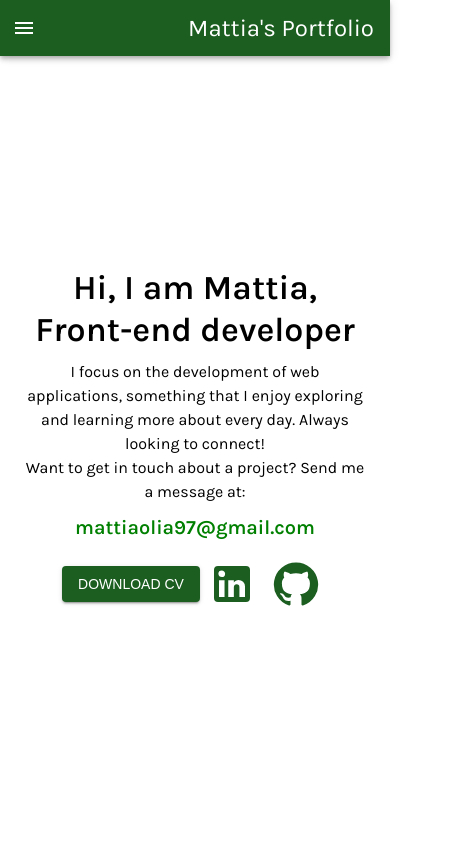
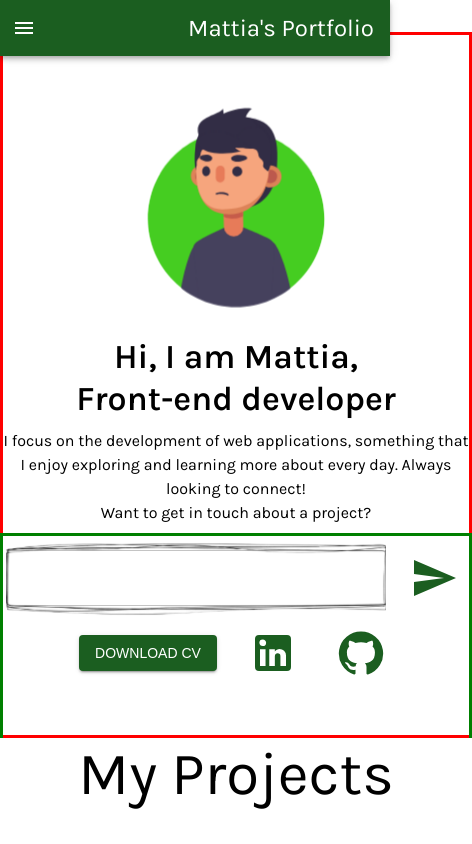
Before and after one commit to MattiaOlia/MattiaOlia-portfolio, a React (Create React App) app: page / in a window 390 px wide. Shown: the top 844 px of the page, 472 px wide, since content can reach past the window. Built offline with nearby package versions, Linux system fonts and the light colour scheme.

Commit message:
update hero

```diff
--- a/src/Home.js
+++ b/src/Home.js
@@ -29,6 +29,7 @@ function Home() {
         <Router>
 
           <Navbar />
+          <Box maxWidth={"1600px"} display="flex" margin={"auto"} overflow={""}>
           <InView onChange={(inView, entry) => setIsVisible(inView)}>
           <Fade in={isVisible} timeout={1000}>
           <Box
@@ -54,6 +55,7 @@ function Home() {
       </Box>
       </Fade>
       </InView>
+      </Box>
     </Router>
     </div>
   );
--- a/src/components/Hero.css
+++ b/src/components/Hero.css
@@ -1,12 +1,14 @@
 .image-container {
     display: flex;
     width: 400px;
-    height: 250px;
+    height: 400px;
     overflow: hidden;
+    transform: translateY("-200px");
   }
 
   .image-container img {
     width: 100%;
     height: 100%;
-    object-fit: cover
+    object-fit: cover;
+    transform: translateY("-200px");
   }
--- a/src/components/Hero.js
+++ b/src/components/Hero.js
@@ -14,7 +14,7 @@ import AvatarComp from '../components/avatar/AvatarComp';
 
 function Hero() {
   const isSmallScreen = useMediaQuery('(max-width: 600px)');
-  const isLargeScreen = useMediaQuery('(min-width: 1200px)');
+  const isLargeScreen = useMediaQuery('(min-width: 1350px)');
   const [zoomed, setZoomed] = useState(false);
   const pdfUrl = CVfile;
 
@@ -38,13 +38,37 @@ function Hero() {
         display={isSmallScreen ? 'block' : 'flex'}
         alignItems={isSmallScreen ? 'center' : 'flex-start'}
         justifyContent={isSmallScreen ? 'center' : 'flex-end'}
-        p={3}
+        maxHeight={"700px"}
+        border={"solid red"}
+        maxWidth={"1400px"}
+        margin={"0 auto"}
       >
         {isSmallScreen ? (
-          <Box minHeight={"100vh"} display={"flex"} flexDirection={"column"} alignItems={'center'} gap={1} justifyContent={"center"}>
-            <Box className="image-container" mt={"-5em"}>
-              {/*<img src={imageHero} alt="Hero" />*/}
-              {/*<AvatarComp  />*/}
+           <Box minHeight={"100vh"}  display={"flex"} flexDirection={"column"} alignItems={'center'} gap={1} justifyContent={"center"} mt={8}>
+           <Box
+              flexShrink={0}
+              className="image-container"
+              sx={{
+                width: isLargeScreen ? "270px" : "230px",
+                height: isLargeScreen ? "300px" : "230px",
+                overflow: "hidden",
+                backgroundSize: "cover"
+
+              }}
+
+            >
+              <Box
+                sx={{
+                  width: '100%',
+                  transition: 'all 5s ease',
+                  transform: `scale(${zoomed ? 1.4 : 1})`,
+                  height:"90%",
+                }}
+              >
+                <Suspense fallback={<div>Loading...</div>}>
+                  <AvatarComp />
+                </Suspense>
+              </Box>
             </Box>
            <Typography variant="h4" fontWeight={600}>
              Hi, I am Mattia, <br />
@@ -53,59 +77,42 @@ function Hero() {
            <Typography variant="body1">
              I focus on the development of web applications, something that I enjoy exploring and learning more about every day.
              Always looking to connect!<br />
-              Want to get in touch about a project? Send me a message at:
+             Want to get in touch about a project?
            </Typography>
-            <a style={{ color: "green" }} href="mailto:mattiaolia97@gmail.com">
-              <Typography variant="h6" fontWeight={600} sx={{ transition: 'fade in 0.3s ease', '&:hover': { textDecoration: "underline" } }}>mattiaolia97@gmail.com</Typography>
-            </a>
-            <Box alignItems={'center'} display={'flex'}>
-              <Button variant="contained" color="primary" onClick={downloadPDF}>Download CV</Button>
-              <IconButton
-                color="primary"
-                component="a"
-                href="https://www.linkedin.com/in/mattiaolia/"
-                target="_blank"
-                rel="noopener noreferrer"
-              >
-                <LinkedInIcon sx={{ fontSize: "3rem" }} />
-              </IconButton>
-              <IconButton
-                color="primary"
-                component="a"
-                href="https://github.com/MattiaOlia"
-                target="_blank"
-                rel="noopener noreferrer"
-              >
-                <GitHubIcon sx={{ fontSize: "3rem" }} />
-              </IconButton>
+           <Box display={"flex"} width={"100%"} border={"solid green"} flexGrow={1}>
+      <HeroInput />
 </Box>
+
          </Box>
-        ) : (
+
+        ) : isLargeScreen ? (
+          // Code for large screens
           <Box
             display="flex"
             alignItems={"center"}
             justifyContent="center"
             textAlign="left"
-            pl={isLargeScreen ? "5em" : "0"}
-            marginTop={isLargeScreen ? "5em" : "5em"}
+            pl={isLargeScreen ? "1em" : "0"}
+            marginTop="5em"
           >
             <Box
               flexShrink={0}
               className="image-container"
               sx={{
-                marginLeft: isLargeScreen ? "auto 6em" : "auto 2em",
                 width: isLargeScreen ? "270px" : "200px",
-                height: isLargeScreen ? "270px" : "200px",
+                height: isLargeScreen ? "300px" : "200px",
                 overflow: "hidden",
-                backgroundSize: "cover"
+                backgroundSize: "cover",
+                transform: "translateY(-100px)"
               }}
+              border={"solid blu"}
             >
               <Box
                 sx={{
                   width: '100%',
                   transition: 'all 5s ease',
                   transform: `scale(${zoomed ? 1.4 : 1})`,
-                  height:"100%",
+                  height:"90%",
                 }}
               >
                 <Suspense fallback={<div>Loading...</div>}>
@@ -113,30 +120,76 @@ function Hero() {
                 </Suspense>
               </Box>
             </Box>
-            <Box flexGrow={1} pl={3} sx={{ marginLeft: isLargeScreen ? "2em" : "1.5Cem", paddingRight: isLargeScreen ? "6em" : "2em" }} display={'flex'} flexDirection={"column"} gap={2}>
+            <Box border={"solid red"} flexGrow={1} pl={3} sx={{ marginLeft: isLargeScreen ? "2em" : "1em"}} display={'flex'} flexDirection={"column"} >
               <Typography variant={isLargeScreen ? "h2" : "h4"} fontWeight={isLargeScreen ? 600 : 400}>
                 Hi, I am Mattia, <br />
                 Front-End Developer
               </Typography>
               <Typography variant="h6">
-                I focus on the development of web applications, something that I enjoy exploring and learning more about every day.
+                I focus on the development of web applications, <br/> something that I enjoy exploring and learning more about every day.<br/>
                 Always looking to connect!<br />
                 Want to get in touch about a project? Send me a message at:
               </Typography>
-              {/*} <a style={{color:"green" }} href="mailto:mattiaolia97@gmail.com">
-                 <Typography variant="h5" fontWeight={600} sx={{transition: 'fade in 0.3s ease',
-                    '&:hover': {
-                    textDecoration: "underline"}}}>mattiaolia97@gmail.com</Typography></a>*/}
-              <Box display={"flex"} width={"100%"} >
+              <Box display={"flex"} width={"100%"} border={"solid green"} flexGrow={1}>
                 <HeroInput />
-                <Box width={"100%"}  sx={{transform: "translateY(-150px) translateX(0px)" }}>
+                <Box border={"solid"} width={"100%"}  sx={{transform: "translateY(-190px) translateX(-70px)" }}>
                   <Pencil3D />
+                </Box>
+              </Box>
+            </Box>
+          </Box>
+        ) :
+        <Box>
+        <Box
+        display="flex"
+        alignItems={"center"}
+        justifyContent="center"
+        textAlign="left"
+        mt={"3em"}
+        border={"solid green"}
+        width={"100%"}
+      >
+        <Box
+          flexShrink={0}
+          className="image-container"
+          sx={{
+            width: "250px",
+            height: "250px",
+            overflow: "hidden",
+            backgroundSize: "cover",
+
+          }}
+          border={"solid blu"}
+        >
+        <Box
+          sx={{
+            width: '100%',
+            transition: 'all 5s ease',
+            transform: `scale(${zoomed ? 1.4 : 1})`,
+            height:"90%",
+          }}
+        >
+          <Suspense fallback={<div>Loading...</div>}>
+            <AvatarComp />
+          </Suspense>
+        </Box>
+      </Box>
+      <Box border={"solid red"} flexGrow={1} p={2}  display={'flex'} flexDirection={"column"} >
+              <Typography variant="h4" fontWeight={500}>
+                Hi, I am Mattia, <br />
+                Front-End Developer
+              </Typography>
+              <Typography variant="h6">
+                I focus on the development of web applications, <br/> something that I enjoy exploring and learning more about every day.<br/>
+                Always looking to connect!<br />
+                Want to get in touch about a project? Send me a message at:
+              </Typography>
       </Box>
 
       </Box>
-            </Box>
-          </Box>
-        )}
+      <Box display={"flex"} width={"100%"} border={"solid green"} flexGrow={1}>
+      <HeroInput />
+</Box></Box>}
         {isLargeScreen && <BackgroundComp />}
       </Box>
     </ThemeProvider>
--- a/src/components/forms/HeroInput.js
+++ b/src/components/forms/HeroInput.js
@@ -13,26 +13,25 @@ import { IconButton } from '@mui/material';
 import Spline from '@splinetool/react-spline';
 import { Document, Page, pdfjs } from 'react-pdf';
 import { useEffect } from 'react'
-
+import { useMediaQuery } from '@mui/material';
 
 const HeroInput = () => {
 
-
+  const isSmallScreen = useMediaQuery('(max-width: 600px)');
+  const isLargeScreen = useMediaQuery('(min-width: 1350px)');
 
   return (
 
     <Box sx={{ flexGrow: 1 }}>
-    <Box  display={"flex"} sx={{ zIndex: "5 !important", position: "relative" }} width={"100%"}>
-    <Grid container spacing={6} >
-      <Grid item xs={12}>
+    <Box sx={{ zIndex: "5 !important", position: "relative" }} width={"100%"}  display={"flex"} justifyContent={"center"}>
+
+
 
         <Box>
-        <InputForm />
+         <InputForm />
 
-    </Box>
-      </Grid>
-      <Grid item xs={12}>
-      <Box display={'flex'} alignItems={'center'} gap={"1.5em"} >
+
+      <Box display={'flex'} alignItems={'center'} gap={"1.5em"} justifyContent={"center"} >
     <Button  variant="contained" color="primary" sx={{ width: 'fit-content' }}>
       Download CV
     </Button>
@@ -55,11 +54,8 @@ const HeroInput = () => {
                   <GitHubIcon sx={{ fontSize: "3rem" }} />
                 </IconButton>
                 </Box>
-      </Grid>
-    </Grid>
-
-    </Box>
-
+                </Box>
+     </Box>
   </Box>
   )
 }
--- a/src/components/forms/InputForm.js
+++ b/src/components/forms/InputForm.js
@@ -13,9 +13,8 @@ import { IconButton } from '@mui/material';
 import { WidthFull } from '@mui/icons-material';
 import arrowButton from "../../images/arrowButton.svg"
 import { Button } from "@mui/material"
-import arrowButtonHover from "../../images/arrowButtonHover.svg"
-import Arrow from '../arrow/Arrow';
 
+import SendIcon from '@mui/icons-material/Send';
 const InputForm = () => {
   const [isHovered, setHovered] = useState(false);
 
@@ -30,61 +29,26 @@ const InputForm = () => {
   return (
     <Box display={"flex"} justifyContent={"space-between"} >
     <FormControl >
-      <Box display={"flex"}  paddingRight={"2em"} width={"100%"} >
+      <Box display={"flex"} width={"100%"} alignItems={"center"} gap={2} >
       <Box className={"customBorder"}>
       <OutlinedInput sx={{minWidth:"380px"}}
         id="custom-input"
       />
     </Box>
-
-    <Button
-
+    <Box>
+    <IconButton
+                  color="primary"
                   component="a"
                   href="https://github.com/MattiaOlia"
                   target="_blank"
-  rel="noopener noreferrer"
                   sx={{
-    borderRadius:"75%",
-    position: "relative",
-    overflow: "hidden",
-    maxHeight: "100px",
-    width:"20%",
-    transform: "translateX(0px)",
-    '& img': {
-      width: '100%',
-      height: '100%',
-      transition: '0.2s ease',
-      position: 'absolute',
-      top: 0,
-      left: 0,
-      opacity: 1
-    },
-    '& img:nth-child(1)': {
-      zIndex: 2,
-    },
-    '& img:nth-child(2)': {
-      zIndex: 1,
-      opacity: 0,
-    },
-    '&:hover img:nth-child(1)': {
-      opacity: 0,
-    },
-    '&:hover img:nth-child(2)': {
-      opacity: 1,
-    },
                     '&:hover': {
-      '& img:nth-child(2)': {
-        opacity: 1,
-      },
-    },
-  }}
+                      borderRadius: '50%'
+                    }}}
                 >
-
-      <img src={arrowButtonHover} alt="Original Image" />
-      <img src={arrowButton} alt="Hovered Image" />
-    </Button>
-
-
+                  <SendIcon sx={{fontSize: "3rem" }} />
+     </IconButton>
+     </Box>
 </Box>
     </FormControl>
    {/*<Box  maxHeight={"80px"}>
--- a/src/components/forms/Pencil3D.js
+++ b/src/components/forms/Pencil3D.js
@@ -7,7 +7,7 @@ export default function Pencil3D() {
     <div
     border={"solid"}
 
-    style={{transform: "translateY(0) translateX(0px)",overflow:"visible" , zIndex: 0,position: "relative",height:"60vh", width:"100%", minWidth:"500px"}}
+    style={{transform: "translateY(0) translateX(0px)",overflow:"visible" , zIndex: 0,position: "relative",height:"500px", width:"100%", minWidth:"500px"}}
 
   >
     <Suspense fallback={<div>Loading...</div>}>
--- a/src/components/forms/inputForm.css
+++ b/src/components/forms/inputForm.css
@@ -10,7 +10,7 @@
   background-size: cover; /* or 'contain' depending on your preference */
   background-position: left center;
   background-repeat: no-repeat;
-  width: 140%;
+  width: 80%;
   min-width: fit-content;
 }
 
```
Also changed, not shown: src/App.css (line endings or trailing spaces). Lines whose indentation alone changed are shown as unchanged.
